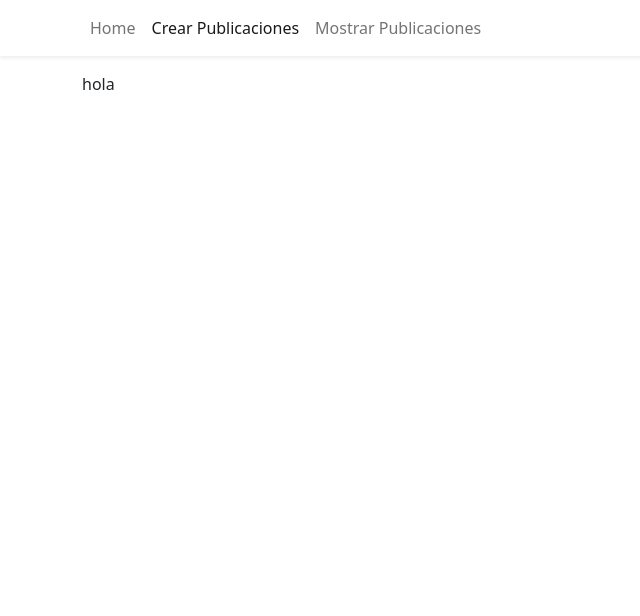
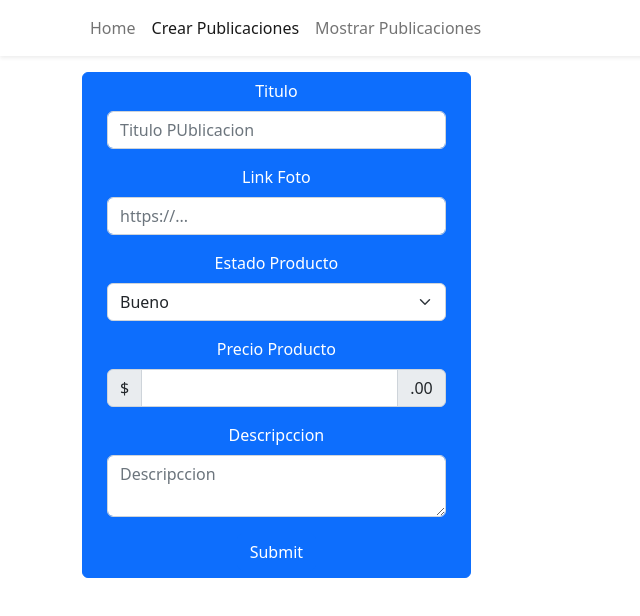
Before and after one commit to IxyzDev/UV-BD_WEB-BackendTS, a React (Vite) app in the folder frontend/: page /Create_Publications in a window 1280 px wide. Shown: the top 616 px of the page, without its empty margins (0-640 px from the left). Built offline with nearby package versions, Linux system fonts and the light colour scheme; no server answers.

Commit message:
publicacion - front no finish

```diff
--- /dev/null
+++ b/frontend/src/components/Form.tsx
@@ -0,0 +1,51 @@
+import {Container, Button, InputGroup } from "react-bootstrap"
+import FloatingLabel from 'react-bootstrap/FloatingLabel';
+import Form from 'react-bootstrap/Form';
+/*  idPublicacion: string
+  idProducto: string
+  fotoPublicacion: string    *
+  precioPublicacion: number    *
+  estadoPublicacion: string   *
+  tituloPublicacion: string   *
+  descripcionPublicacion: string   *
+   */
+const Formulario = () => {
+    const handleSubmit = () => {}
+
+    return (
+        <Container>
+            <Form onSubmit={handleSubmit}>
+                <Form.Group className="mb-3" controlId="exampleForm.ControlInput1">
+                    <Form.Label>Titulo</Form.Label>
+                    <Form.Control type="title" placeholder="Titulo PUblicacion" />
+                </Form.Group>
+                <Form.Group className="mb-3" controlId="exampleForm.ControlInput1">
+                    <Form.Label>Link Foto</Form.Label>
+                    <Form.Control type="title" placeholder="https://..." />
+                </Form.Group>
+                <Form.Label>Estado Producto</Form.Label>
+                <Form.Select className="mb-3" aria-label="Default select example">
+                    <option value="1">Bueno</option>
+                    <option value="2">Malo</option>
+                    <option value="3">Medio</option>
+                </Form.Select>
+                <Form.Label>Precio Producto</Form.Label>
+                <InputGroup className="mb-3">
+                    <InputGroup.Text>$</InputGroup.Text>
+                        <Form.Control aria-label="Amount (to the nearest dollar)" />
+                    <InputGroup.Text>.00</InputGroup.Text>
+                </InputGroup>
+                <Form.Group className="mb-3" controlId="exampleForm.ControlInput1">
+                    <Form.Label>Descripccion</Form.Label>
+                    <Form.Control as="textarea" type="text" placeholder="Descripccion" />
+                </Form.Group>
+                <Button variant="primary" type="submit">
+                    Submit
+                </Button>
+            </Form>
+        </Container>
+    )
+
+}
+
+export default Formulario
--- a/frontend/src/pages/Create_Publication.tsx
+++ b/frontend/src/pages/Create_Publication.tsx
@@ -1,7 +1,8 @@
-import { Card } from "react-bootstrap";
+import { Button, Card } from "react-bootstrap";
 import axios from "axios"
 import { useEffect } from "react";
-import { resultProps } from "../interfaces/Show_Publications"
+import  Formulario  from "../components/Form"
+import { resultProps } from "../interfaces/Publications"
 
 export function CreatePublications() {
   const api = async () => {
@@ -18,18 +19,21 @@ export function CreatePublications() {
         descripcionPublicacion: "hola"
       }
         })
-      .then(function (response) {
+      .then(function (response:any) {
         console.log(response);
+      }).catch((err)=>{
+        console.log(err)
       })
-      .catch(function (error) {
-        console.log(error);
-      });
-  };
+  }
   useEffect(() => {
-    console.log("B")
+    console.log("A")
     api();
-}, []);
+  }, []);
   return (
-    <Card.Text>hola</Card.Text>
+    <Button onClick={CreatePublications}>
+      <Card.Text>
+        <Formulario/>
+      </Card.Text>
+    </Button>
   )
 };
--- a/frontend/src/pages/Show_Publications.tsx
+++ b/frontend/src/pages/Show_Publications.tsx
@@ -1,7 +1,7 @@
 //import Fetching from "../data/axios"
 import { Button, Card, Image } from "react-bootstrap"
 import axios from "axios"
-import { resultProps } from "../interfaces/Show_Publications";
+import { resultProps } from "../interfaces/Publications";
 import { useState, useEffect } from "react";
 import 'bootstrap/dist/css/bootstrap.min.css';
 
```
Also changed, not shown: frontend/public/nothing.txt, frontend/src/interfaces/Publications.tsx (renamed from frontend/src/interfaces/Show_Publications.tsx).
